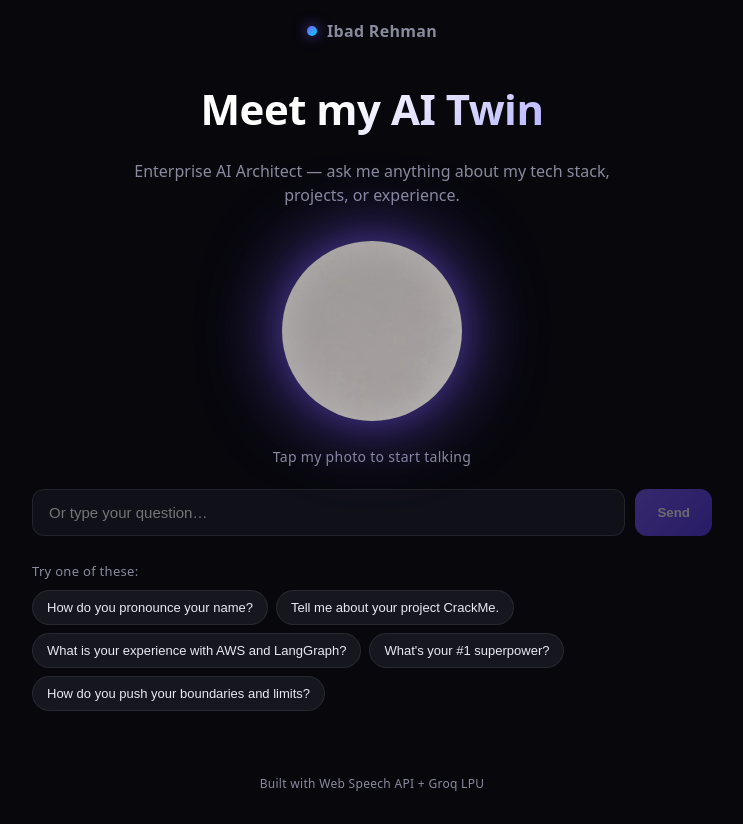
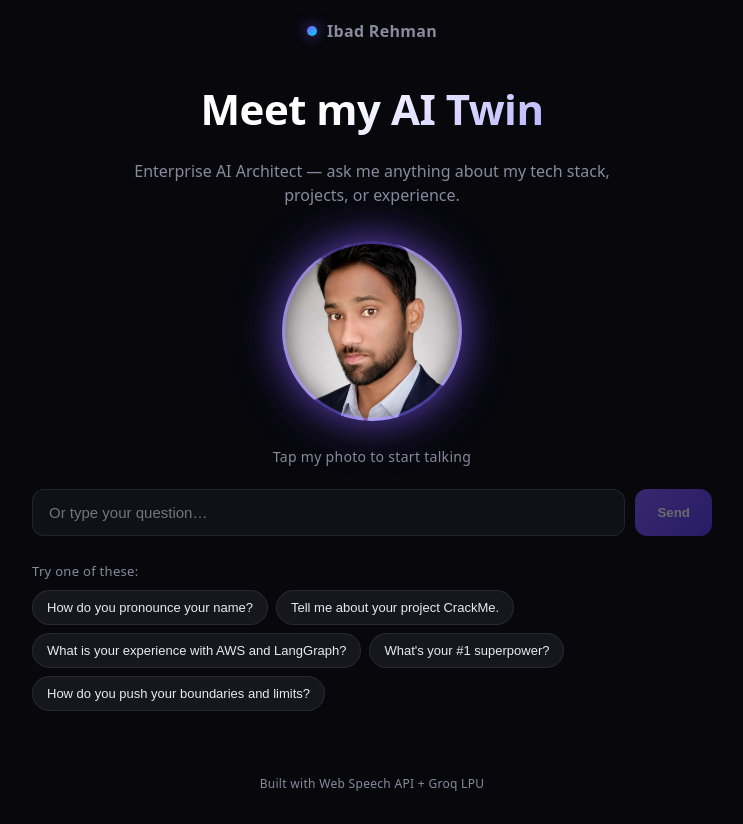
Before and after one commit to aiibad/My-Voice-Chat-Bot, a React (Vite) app: page / in a window 1280 px wide. Shown: the whole page, without its empty margins (268-1011 px from the left). Built offline with nearby package versions, Linux system fonts and the light colour scheme.

Commit message:
Refactor orb styles for improved visual effects

```diff
--- a/src/index.css
+++ b/src/index.css
@@ -121,11 +121,14 @@ body {
   position: absolute;
   inset: 0;
   border-radius: 50%;
-  background: radial-gradient(circle at 30% 28%, #a690ff, #4a2fd1 60%, #1e1566 100%);
+  /* The background gradient is removed so the image shows! */
+  background-size: cover;
+  background-position: center;
+  border: 3px solid rgba(124, 92, 255, 0.5);
   box-shadow:
-    inset 0 0 40px rgba(255, 255, 255, 0.15),
-    0 0 60px rgba(124, 92, 255, 0.5);
-  transition: background 0.4s ease, box-shadow 0.4s ease;
+    inset 0 0 20px rgba(0, 0, 0, 0.5),
+    0 0 30px rgba(124, 92, 255, 0.4);
+  transition: all 0.4s ease;
 }
 
 .orb--idle .orb-core { animation: breathe 4s ease-in-out infinite; }
@@ -135,20 +138,18 @@ body {
   animation: pulseGlow 1.2s ease-in-out infinite;
 }
 .orb--listening .orb-core {
-  background: radial-gradient(circle at 30% 28%, #6fe6ff, #007ab8 60%, #003459 100%);
-  box-shadow:
-    inset 0 0 40px rgba(255, 255, 255, 0.2),
-    0 0 80px rgba(0, 212, 255, 0.6);
+  border-color: rgba(0, 212, 255, 0.8);
+  box-shadow: 0 0 40px rgba(0, 212, 255, 0.6), inset 0 0 20px rgba(0, 0, 0, 0.5);
   animation: pulseCore 1.2s ease-in-out infinite;
 }
 
-.orb--thinking .orb-core {
-  background: conic-gradient(from 0deg, #7c5cff, #00d4ff, #7c5cff);
+.orb--thinking .orb-glow {
+  background: radial-gradient(circle, rgba(124, 92, 255, 0.7), transparent 65%);
   animation: spin 1.4s linear infinite;
 }
-.orb--thinking .orb-glow {
-  background: radial-gradient(circle, rgba(124, 92, 255, 0.7), transparent 65%);
-  animation: pulseGlow 1.4s ease-in-out infinite;
+.orb--thinking .orb-core {
+  border-color: rgba(124, 92, 255, 0.9);
+  box-shadow: 0 0 40px rgba(124, 92, 255, 0.7), inset 0 0 20px rgba(0, 0, 0, 0.5);
 }
 
 .orb--speaking .orb-glow {
@@ -156,16 +157,14 @@ body {
   animation: pulseGlow 0.8s ease-in-out infinite;
 }
 .orb--speaking .orb-core {
-  background: radial-gradient(circle at 30% 28%, #6ff5cf, #0a9970 60%, #03392b 100%);
-  box-shadow:
-    inset 0 0 40px rgba(255, 255, 255, 0.2),
-    0 0 80px rgba(34, 211, 168, 0.65);
+  border-color: rgba(34, 211, 168, 0.8);
+  box-shadow: 0 0 50px rgba(34, 211, 168, 0.6), inset 0 0 20px rgba(0, 0, 0, 0.5);
   animation: pulseCore 0.8s ease-in-out infinite;
 }
 
 @keyframes breathe {
-  0%, 100% { box-shadow: inset 0 0 40px rgba(255,255,255,0.15), 0 0 60px rgba(124,92,255,0.5); }
-  50%      { box-shadow: inset 0 0 40px rgba(255,255,255,0.25), 0 0 80px rgba(124,92,255,0.75); }
+  0%, 100% { box-shadow: inset 0 0 20px rgba(0,0,0,0.5), 0 0 30px rgba(124,92,255,0.4); }
+  50%      { box-shadow: inset 0 0 20px rgba(0,0,0,0.5), 0 0 50px rgba(124,92,255,0.7); }
 }
 @keyframes pulseCore {
   0%, 100% { transform: scale(1); }
```
